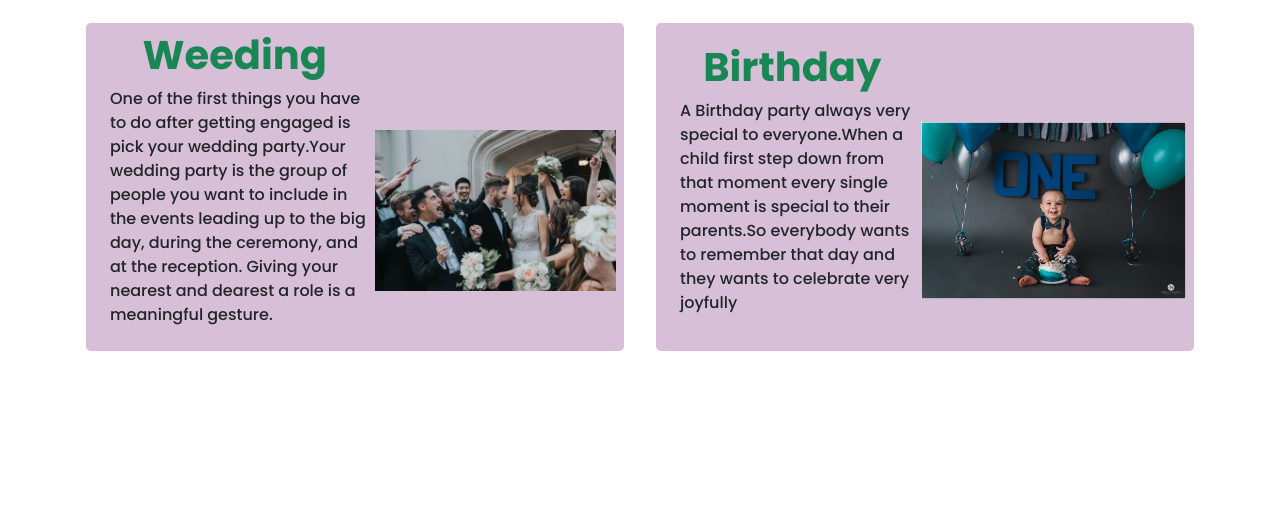
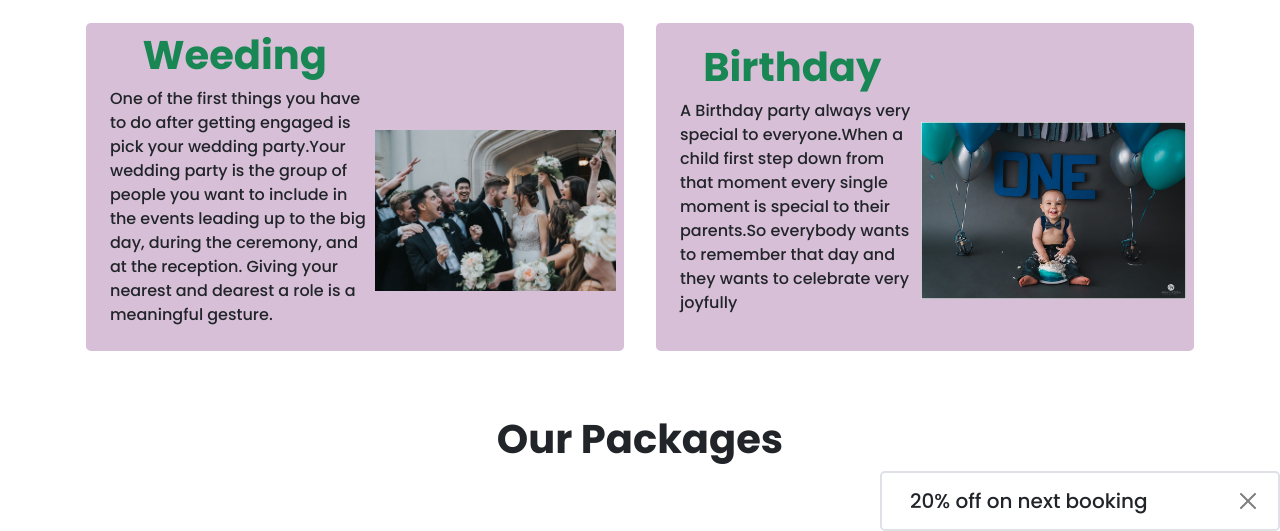
Before and after one commit to RinkuNahar/convention-center, a plain HTML site: page index.html in a window 1280 px wide. Shown: the part 691-1222 px from the top of the page. Before the commit the page ends 1106 px from the top, so only its background shows below. Drawn offline with nearby package versions, Linux system fonts and the light colour scheme.

Commit message:
close button added

```diff
--- a/index.html
+++ b/index.html
@@ -5,6 +5,8 @@
     <meta http-equiv="X-UA-Compatible" content="IE=edge">
     <meta name="viewport" content="width=device-width, initial-scale=1.0">
     <title>Convention Center</title>
+    <!-- font awesome -->
+    <script src="https://kit.fontawesome.com/bde1675f0e.js" crossorigin="anonymous"></script>
     <!-- bootstrap css -->
     <link href="https://cdn.jsdelivr.net/npm/bootstrap@5.0.2/dist/css/bootstrap.min.css" rel="stylesheet" integrity="sha384-EVSTQN3/azprG1Anm3QDgpJLIm9Nao0Yz1ztcQTwFspd3yD65VohhpuuCOmLASjC" crossorigin="anonymous">
     <!-- google font -->
@@ -125,9 +127,19 @@
                        </div>
                   </div>
         </section>
+
+
+            <h1 class="text-center mt-5 fw-bolder">Our Packages</h1>
+            <!-- toast -->
+            <div class="d-flex border border-2 rounded-3 container-fluid float-end" style="width: 400px;">
+                <h5 class="p-3 my-auto">20% off on next booking</h5>
+                <button type="button" class="btn-close ms-auto my-auto pe-3" aria-label="Close"></button>
+            </div>
+            <section class="container">
     </main>
 
     <!-- bootstrap script -->
     <script src="https://cdn.jsdelivr.net/npm/bootstrap@5.0.2/dist/js/bootstrap.bundle.min.js" integrity="sha384-MrcW6ZMFYlzcLA8Nl+NtUVF0sA7MsXsP1UyJoMp4YLEuNSfAP+JcXn/tWtIaxVXM" crossorigin="anonymous"></script>
+
 </body>
 </html>
```
Also changed, not shown: style.css (line endings or trailing spaces).
